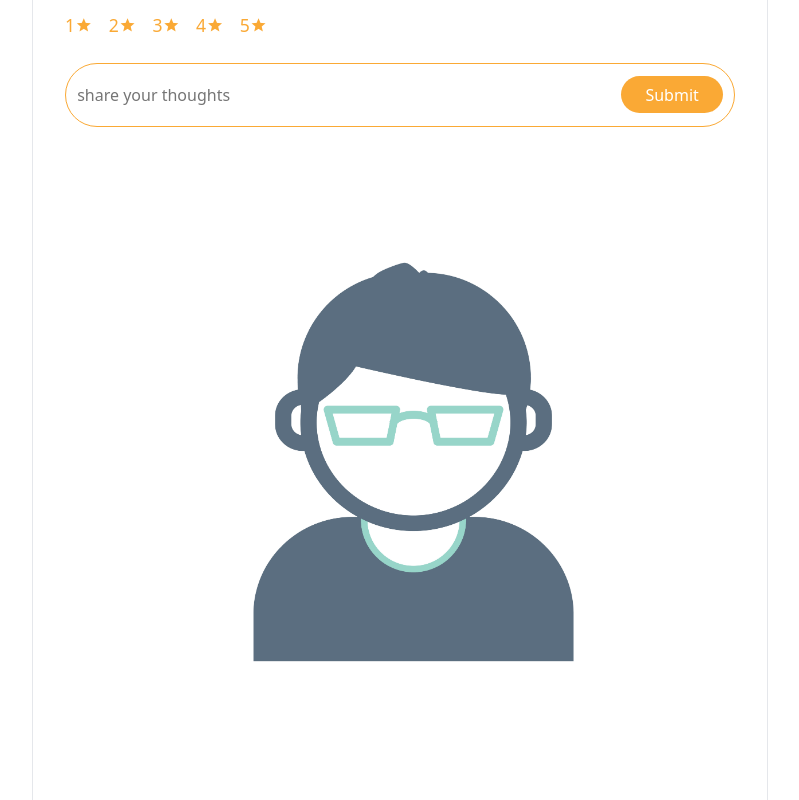
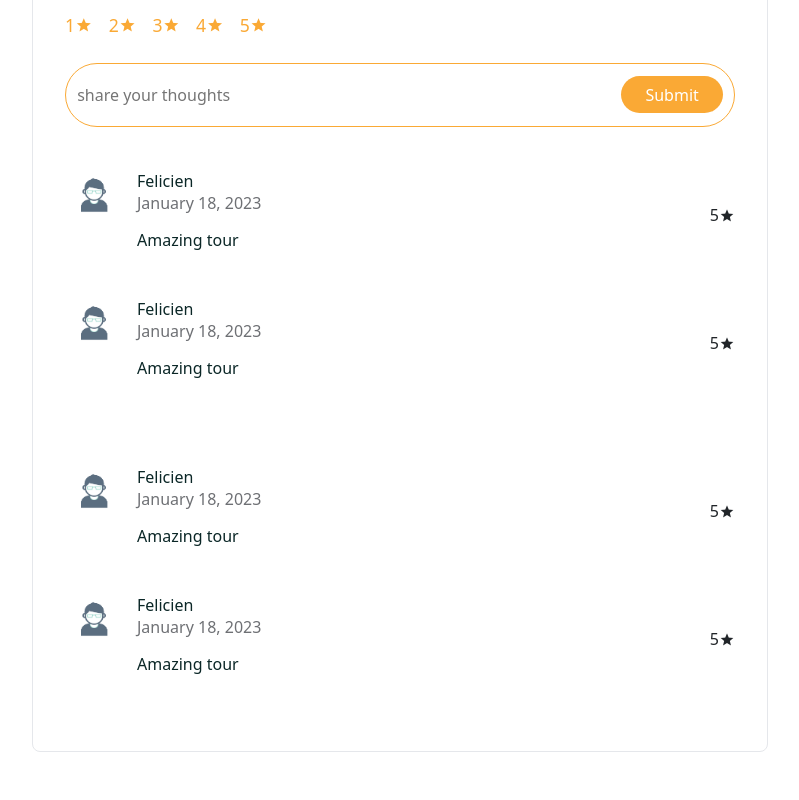
Before and after one commit to Felicien1992/Tour-full-project, a React (Create React App) app in the folder frontend/: page /tours/01 in a window 1280 px wide. Shown: the part 1080-1880 px from the top of the page, without its empty margins (50-849 px from the left). Built offline with nearby package versions, Linux system fonts and the light colour scheme; a web font is replaced by a local one.

Commit message:
add many thing

```diff
--- a/frontend/src/pages/TourDetails.jsx
+++ b/frontend/src/pages/TourDetails.jsx
@@ -26,6 +26,9 @@ const TourDetails = () => {
   } = tour
 
   const { totalRating, avgRating } = calculateAvgRating(reviews)
+
+  // format date
+  const options = { day: 'numeric', month: 'long', year: 'numeric' }
 
   return (
     <>
@@ -98,32 +101,68 @@ const TourDetails = () => {
                     </div>
 
                     <div className="review__input">
-                      <input type="text" placeholder='share your thoughts'/>
-                      <button className='btn primary__btn text-white' type='submit'>
+                      <input type="text" placeholder="share your thoughts" />
+                      <button
+                        className="btn primary__btn text-white"
+                        type="submit"
+                      >
                         Submit
                       </button>
                     </div>
                   </Form>
 
-                  <ListGroup className='user__reviews'>
-                    {
-                      reviews ?.map(review=>(
-                        <div className='review__item'>
-                          <img src={avatar} alt=''/>
+                  <ListGroup className="user__reviews">
+                    {reviews?.map((review) => (
+                      <div className="review__item">
+                        <img src={avatar} alt="" />
 
-                          <div className="w-100">
-                            <div className='d-flex align-items-center justify-content-between'>
-                              <div>
-                                <h5>Felicien</h5>
-                                <p>{new Date('01-18-2023').toLocaleDateString('en-US')}</p>
-                              </div>
+                        <div className="w-100">
+                          <div className="d-flex align-items-center justify-content-between">
+                            <div>
+                              <h5>Felicien</h5>
+                              <p>
+                                {new Date('01-18-2023').toLocaleDateString(
+                                  'en-US',
+                                  options
+                                )}
+                              </p>
 
+                              <h6>Amazing tour</h6>
                             </div>
+                            <span className="d-flex align-items-center">
+                              5<i className="ri-star-s-fill"></i>
+                            </span>
                           </div>
                         </div>
-                      ))
-                    }
+                      </div>
+                    ))}
+                  </ListGroup>
 
+                  <ListGroup className="user__reviews">
+                    {reviews?.map((review) => (
+                      <div className="review__item">
+                        <img src={avatar} alt="" />
+
+                        <div className="w-100">
+                          <div className="d-flex align-items-center justify-content-between">
+                            <div>
+                              <h5>Felicien</h5>
+                              <p>
+                                {new Date('01-18-2023').toLocaleDateString(
+                                  'en-US',
+                                  options
+                                )}
+                              </p>
+
+                              <h6>Amazing tour</h6>
+                            </div>
+                            <span className="d-flex align-items-center">
+                              5<i className="ri-star-s-fill"></i>
+                            </span>
+                          </div>
+                        </div>
+                      </div>
+                    ))}
                   </ListGroup>
                 </div>
                 {/*------ tour reviews section end--------*/}
--- a/frontend/src/styles/tour-details.css
+++ b/frontend/src/styles/tour-details.css
@@ -78,3 +78,31 @@
 .review__input input:focus{
     outline: none;
 }
+
+.review__item{
+    display: flex;
+    align-items: center;
+    column-gap: 1rem;
+    margin-bottom: 2rem;
+}
+
+.review__item img{
+    width: 3.5rem;
+    height: 3.5rem;
+    border-radius: 50px;
+    object-fit: cover;
+}
+
+.user__reviews{
+    margin-top: 2.5rem;
+}
+
+.review__item h5{
+    font-size: 1rem;
+    margin-bottom: 0;
+}
+
+.review__item p {
+    font-style: 0.9rem;
+    color: var(--text-color);
+}
```
